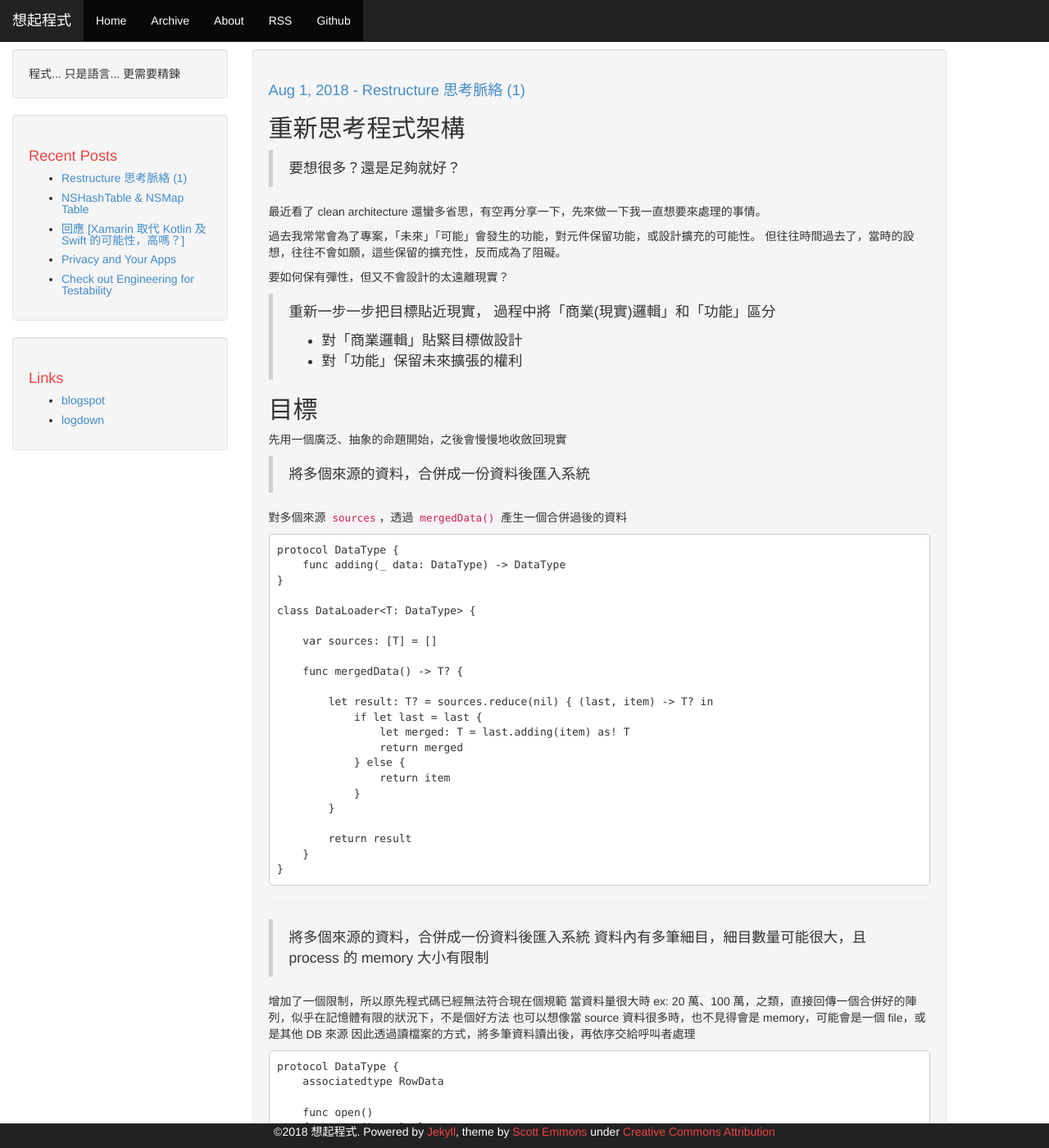
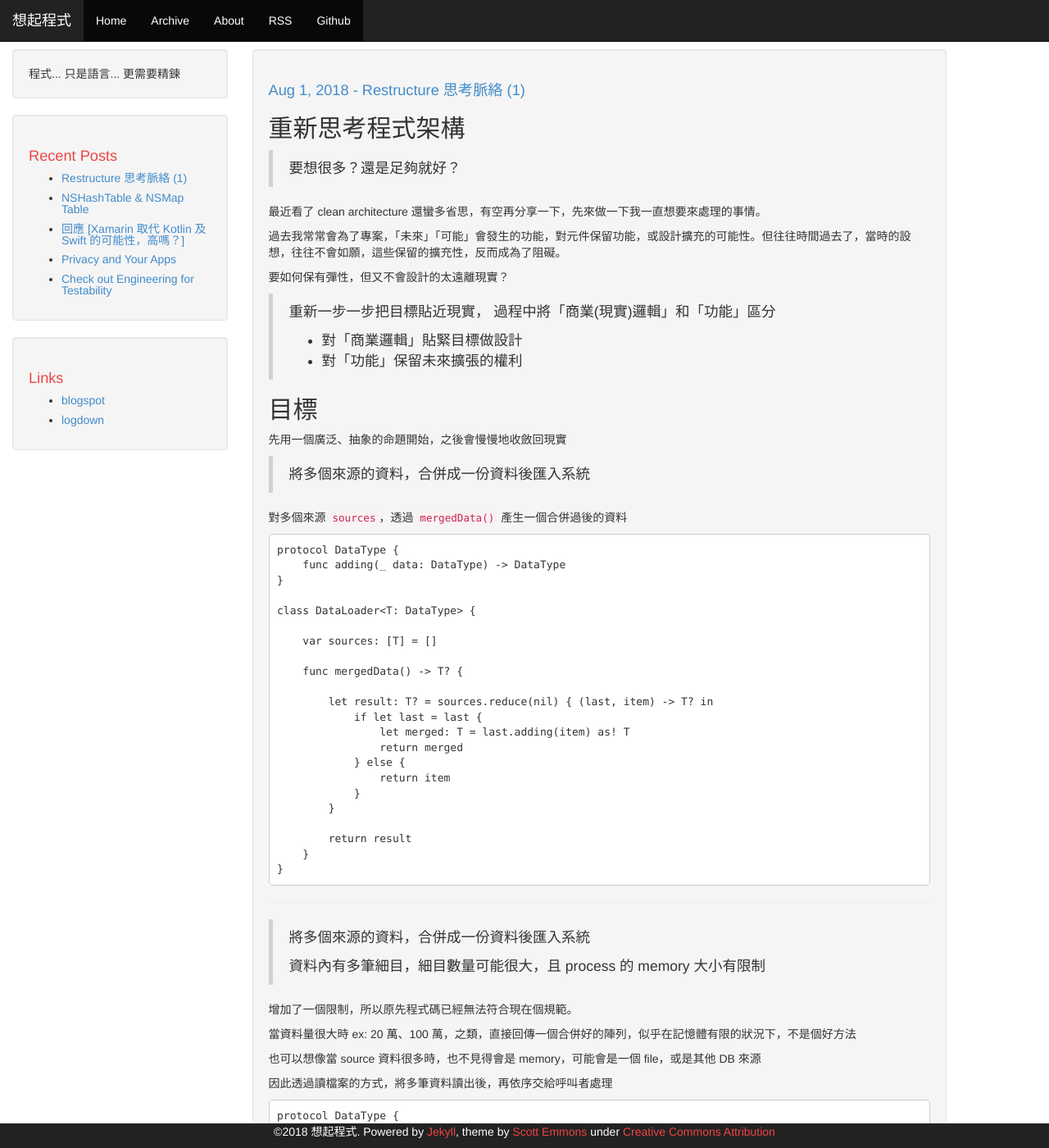
Before and after one commit to willsbor/willsbor.github.io, a Jekyll site: the page built from _posts/2018-08-01-Restructure.md, in a window 1280 px wide and 1400 px high. Shown: the whole window at 82% size. Built offline with Jekyll 4.4.1, drawn with Linux system fonts in a browser that asks for light colours; some of the changed text lies outside the part shown.

Commit message:
add lines

````diff
--- a/_posts/2018-08-01-Restructure.md
+++ b/_posts/2018-08-01-Restructure.md
@@ -9,8 +9,7 @@ title: Restructure 思考脈絡 (1)
 
 最近看了 clean architecture 還蠻多省思，有空再分享一下，先來做一下我一直想要來處理的事情。
 
-過去我常常會為了專案，「未來」「可能」會發生的功能，對元件保留功能，或設計擴充的可能性。
-但往往時間過去了，當時的設想，往往不會如願，這些保留的擴充性，反而成為了阻礙。
+過去我常常會為了專案，「未來」「可能」會發生的功能，對元件保留功能，或設計擴充的可能性。但往往時間過去了，當時的設想，往往不會如願，這些保留的擴充性，反而成為了阻礙。
 
 要如何保有彈性，但又不會設計的太遠離現實？
 
@@ -54,11 +53,15 @@ class DataLoader<T: DataType> {
 ------
 
 > 將多個來源的資料，合併成一份資料後匯入系統
+>
 > 資料內有多筆細目，細目數量可能很大，且 process 的 memory 大小有限制
 
-增加了一個限制，所以原先程式碼已經無法符合現在個規範
+增加了一個限制，所以原先程式碼已經無法符合現在個規範。
+
 當資料量很大時 ex: 20 萬、100 萬，之類，直接回傳一個合併好的陣列，似乎在記憶體有限的狀況下，不是個好方法
+
 也可以想像當 source 資料很多時，也不見得會是 memory，可能會是一個 file，或是其他 DB 來源
+
 因此透過讀檔案的方式，將多筆資料讀出後，再依序交給呼叫者處理
 
 ```
@@ -107,13 +110,18 @@ class DataLoader<T: DataType> {
 ------
 
 > 將多個來源的資料，合併成一份資料後匯入系統
+>
 > 資料內有多筆細目，細目數量可能很大，且 process 的 memory 大小有限制
+>
 > 資料使用其中一欄做排序，由小到大，且唯一，
 >  - 如果遇到值一樣的欄位，則取用在 array 中比較前面的 source
 
 繼續增加條件。資料的樣貌也有初次的描述。
+
 資料需要能夠被排序，因此每筆資料要能夠 `Comparable`
+
 sort and merge 的演算法則是先定義一個框架 `getMinRowData() -> T.RowData` & `hasNext() -> Bool`
+
 主要是 `readMergedData` 能夠符合最外層邏輯的期待
 
 ```
````
